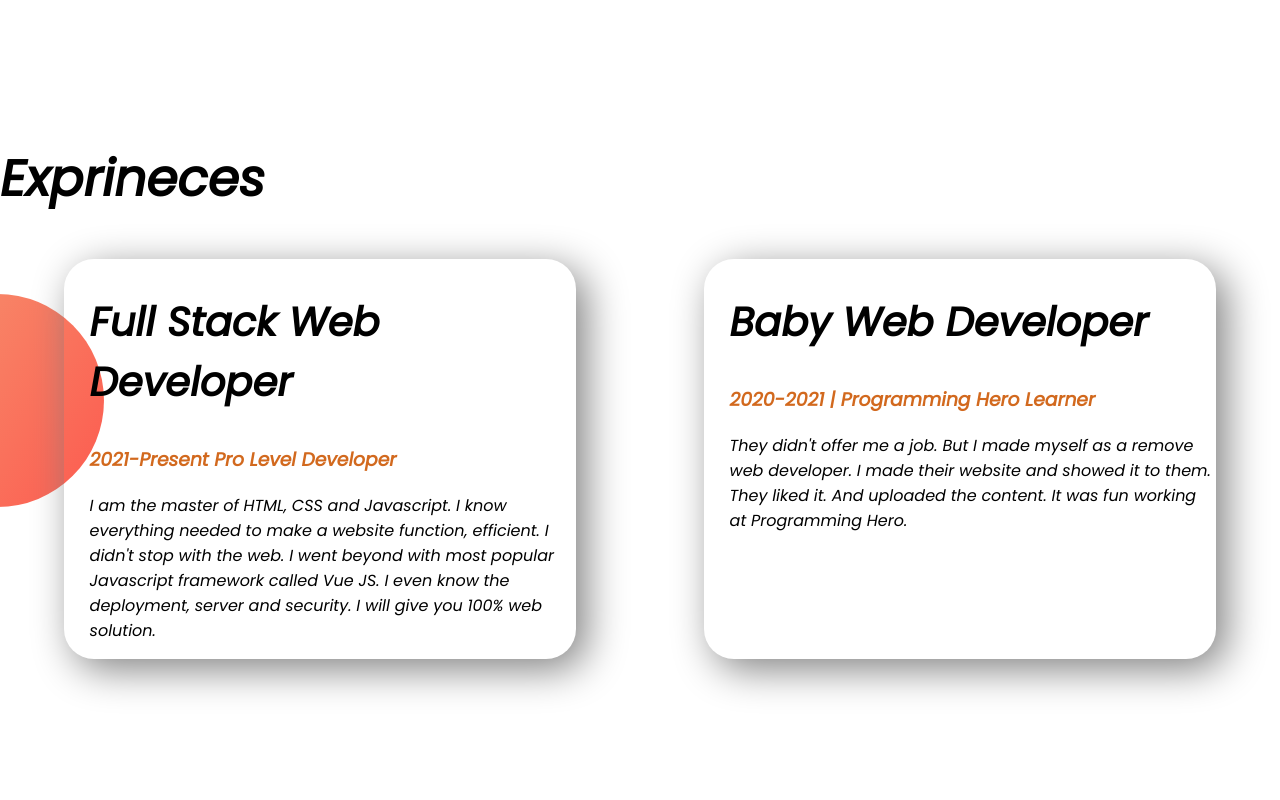
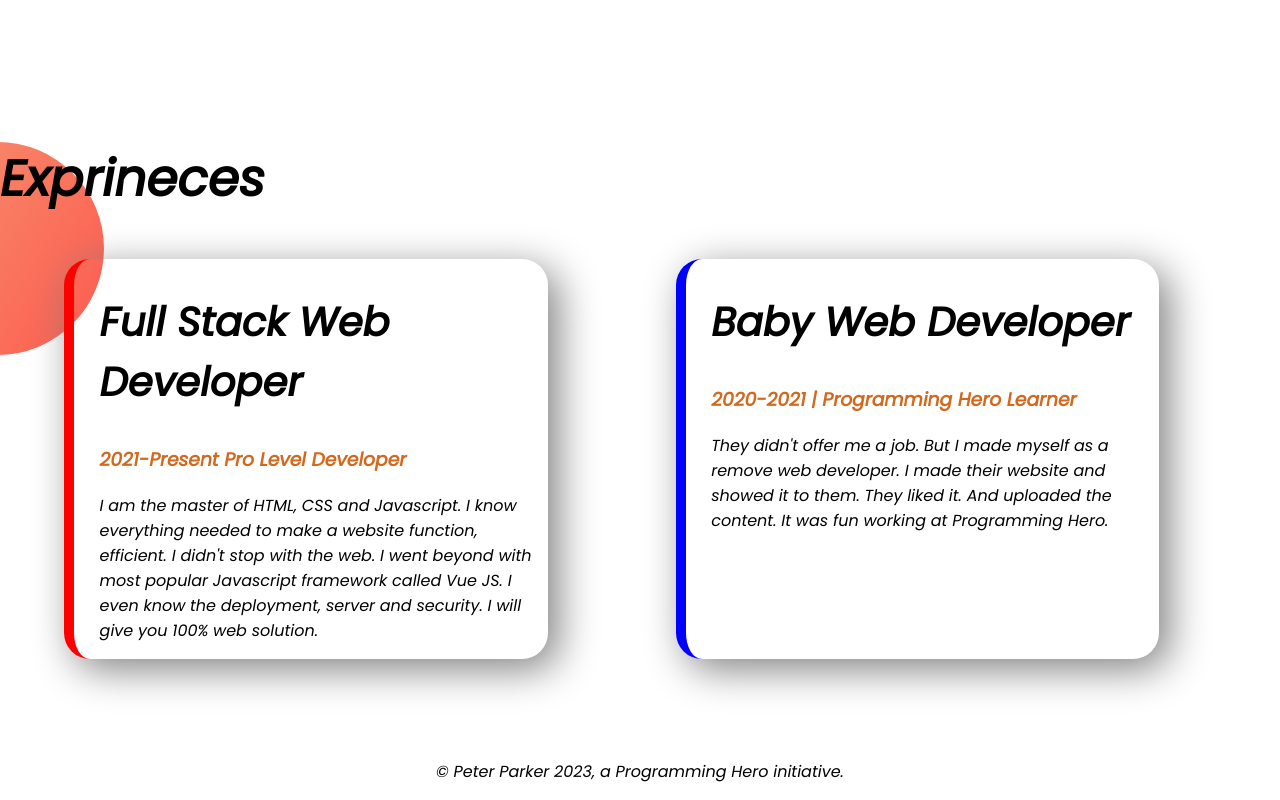
Before and after one commit to sirajulnoman7/developer-portfolio, a plain HTML site: page index.html in a window 1280 px wide. Shown: the part 1304-2104 px from the top of the page. Before the commit the page ends 2063 px from the top, so only its background shows below. Drawn offline with Linux system fonts and the light colour scheme.

Commit message:
module ok

```diff
--- a/index.html
+++ b/index.html
@@ -55,7 +55,7 @@
     <section class="exprience-area">
         <h1>Exprineces</h1>
         <div class="flexible-container">
-            <div class="expirences-part">
+            <div id="Full-Stack-Web-Developer" class="expirences-part">
                 <h2>Full Stack Web Developer</h2>
                 <h3 class="h3-color">2021-Present Pro Level Developer</h3>
                 <p>I am the master of HTML, CSS and Javascript. I know everything needed to make a website function,
@@ -63,7 +63,7 @@
                     Vue
                     JS. I even know the deployment, server and security. I will give you 100% web solution.</p>
             </div>
-            <div class="expirences-part">
+            <div id="Baby-Web-Developer" class="expirences-part">
                 <h2>Baby Web Developer</h2>
                 <h3 class="h3-color">2020-2021 | Programming Hero Learner</h3>
                 <p>They didn't offer me a job. But I made myself as a remove web developer. I made their website and
@@ -75,5 +75,8 @@
     </section>
 
 </body>
+<footer>
+    <p>© Peter Parker 2023, a Programming Hero initiative.</p>
+</footer>
 
 </html>
--- a/style.css
+++ b/style.css
@@ -54,20 +54,35 @@ h1 {
 }
 
 .expirences-part {
-    width: 38%;
+    width: 35%;
     box-shadow: 10px 10px 40px gray;
     margin-left: 5%;
     margin-right: 5%;
     padding-left: 2%;
-    border-radius: 30px;
+    border-radius: 26px;
+
 }
+
+
 
 .exprience-area {
     background-image: url(images/exp-bg.png);
     background-repeat: no-repeat;
-    background-position: left;
+
 }
 
 h2 {
     font-size: 40px;
 }
+
+#Full-Stack-Web-Developer {
+    border-left: 10px solid red;
+}
+
+#Baby-Web-Developer {
+    border-left: 10px solid blue;
+}
+
+footer p {
+    text-align: center;
+}
```
